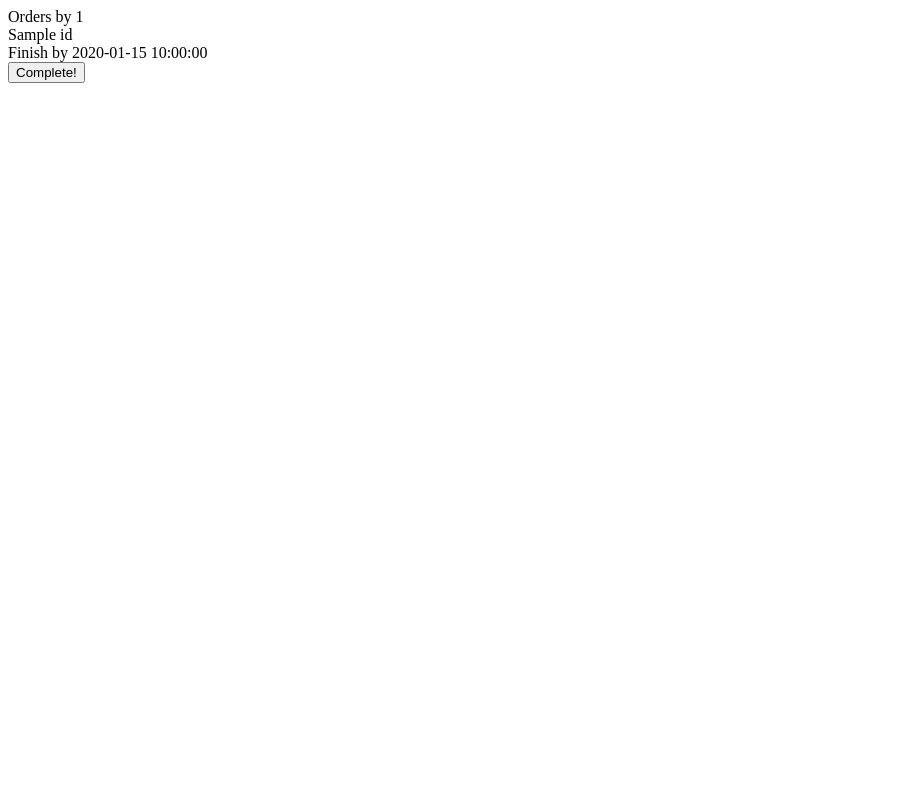
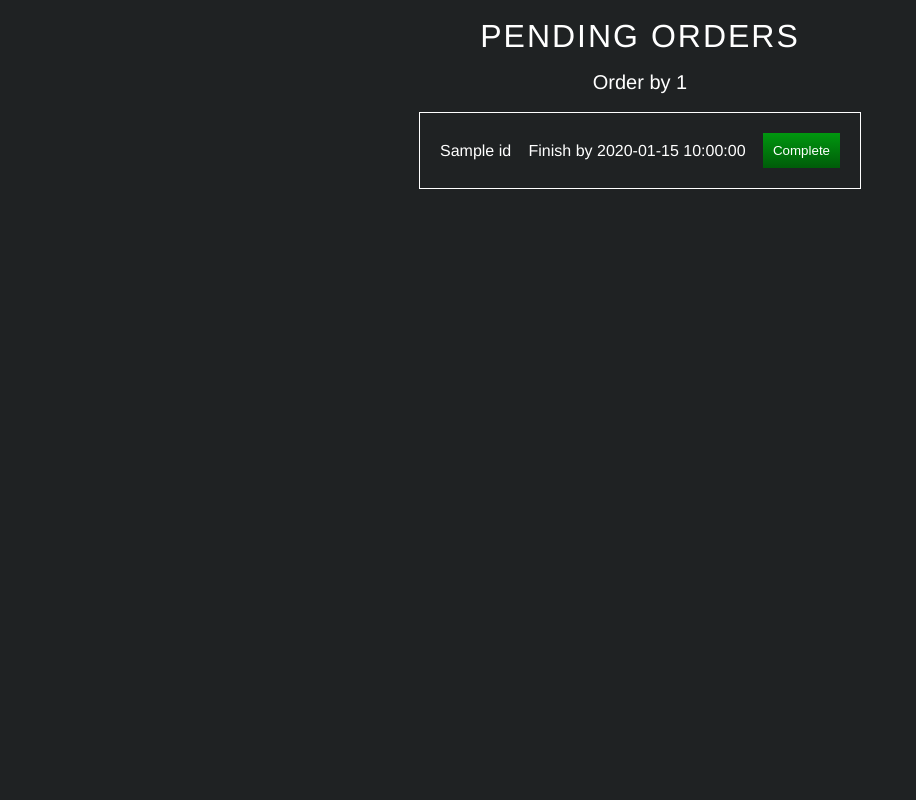
Before and after one commit to MisteryDush/ASE_A1_Canteen, a Flask app: template templates/pending-orders.html in a window 1280 px wide. Shown: the whole page, without its empty margins (0-916 px from the left). Run offline with Flask 2, Linux system fonts and the light colour scheme; the template is opened without the code that fills it: most values are stand-ins (such as "Sample title", 1, 10 or a date in 2020); some libraries are stand-ins or nearby versions.

Commit message:
Complete pending-orders.html

```diff
--- a/static/css/menu.css
+++ b/static/css/menu.css
@@ -57,7 +57,7 @@
 .card__image_text {
     text-align: center;
     line-height: 1.2;
-    width: 70px;
+    width: 100px;
     font-size: 20px;
     position: relative;
     z-index: 2;
--- a/templates/pending-orders.html
+++ b/templates/pending-orders.html
@@ -1,20 +1,119 @@
+<!DOCTYPE html>
+<html lang="en">
+
+<head>
+    <meta charset="UTF-8">
+    <meta http-equiv="X-UA-Compatible" content="IE=edge">
+    <meta name="viewport" content="width=device-width, initial-scale=1.0">
+    <title>Pending Orders</title>
+    <link rel="stylesheet" href="../static/css/reset.css">
+    <style>
+        body {
+            font-family: Helvetica, Arial, sans-serif;
+            background-color: #1f2223;
+            color: #FFF;
+        }
+
+        .container {
+            max-width: 1100px;
+            padding: 0 15px;
+            margin: 0 auto;
+        }
+
+        .pending-orders,
+        .pending-orders__name {
+            text-align: center;
+        }
+
+        .pending-orders {
+            font-size: 32px;
+            margin: 20px 0;
+            text-transform: uppercase;
+            letter-spacing: 2px;
+        }
+
+        .pending-orders__name {
+            font-size: 20px;
+            margin: 20px 0;
+        }
+
+        .pending-orders__body {
+            border: 1px solid white;
+            width: 400px;
+            margin: 0 auto;
+            padding: 20px;
+        }
+
+        .body-pending__item {
+            display: flex;
+            justify-content: space-between;
+            align-items: center;
+        }
+
+        .body-pending__item:not(:last-child) {
+            margin-bottom: 20px;
+        }
+
+        .complete-button {
+            background-image: linear-gradient(to bottom, #00970f, #005c09);
+            border: none;
+            color: #FFF;
+            padding: 10px;
+            cursor: pointer;
+        }
+
+        .no-orders {
+            width: 100%;
+            height: 80vh;
+            display: flex;
+            flex-direction: column;
+            justify-content: center;
+            align-items: center;
+            row-gap: 30px;
+        }
+
+        .no-orders__icon {
+            font-size: 120px;
+            color: #8f1500;
+        }
+
+        .no-orders p {
+            font-size: 32px;
+        }
+    </style>
+</head>
+
+<body>
+    <div class="container">
+        <h1 class="pending-orders">Pending Orders</h1>
+
         {% for user_id in orders %}
-    <div style="display: flex; flex-direction: column">
-        <a>Orders by {{ user_id }}</a>
-        <div style="display: flex; flex-direction: column">
+        <div class="pending-orders__block">
+            <h2 class="pending-orders__name">Order by {{ user_id }}</h2>
             {% if orders %}
+            <div class="pending-orders__body body-pending">
                 {% for order in orders[user_id] %}
-                <a>{{ order[0].name }}</a>
-                <a>Finish by {{ order[1].time() }}</a>
-                <form action="{{ url_for('complete_order',user_id=user_id, dish_id=order[0].dish_id) }}" method="post">
-                    <a>
-                        <input type="submit" value="Complete!">
-                    </a>
+                <div class="body-pending__item">
+                    <p>{{ order[0].name }}</p>
+                    <p>Finish by {{ order[1].time() }}</p>
+                    <form action="{{ url_for('complete_order',user_id=user_id, dish_id=order[0].dish_id) }}"
+                        method="post">
+                        <button class="complete-button">Complete</button>
                     </form>
+                </div>
                 {% endfor %}
+            </div>
             {% endif %}
             {% else %}
-        No orders!
+            <div class="no-orders">
+                <i class="no-orders__icon fa-regular fa-circle-xmark"></i>
+                <p>No Orders</p>
             </div>
         </div>
         {% endfor %}
+
+        <script src="https://kit.fontawesome.com/e80e54bf1e.js" crossorigin="anonymous"></script>
+    </div>
+</body>
+
+</html>
```
Lines whose indentation alone changed are shown as unchanged.
